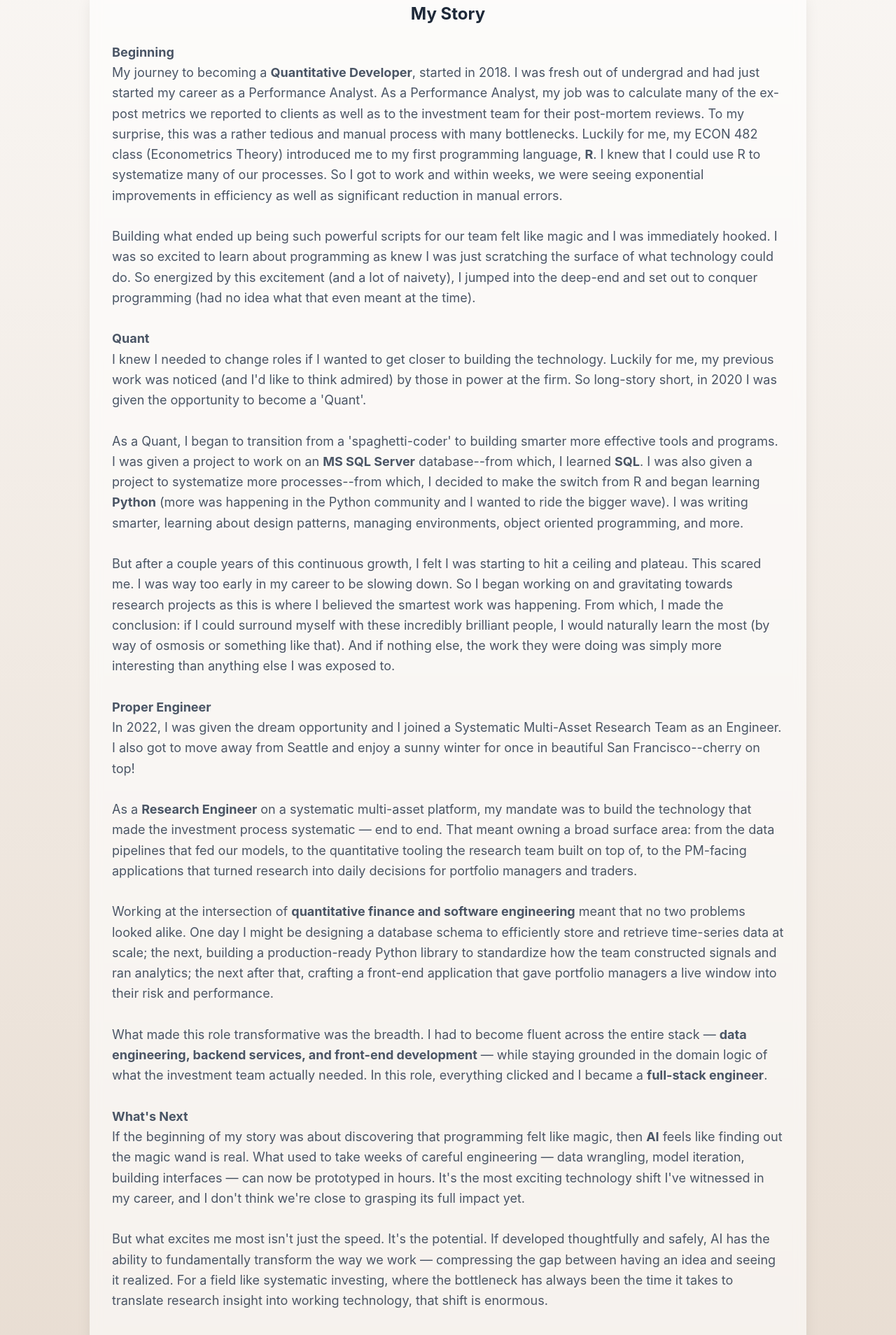
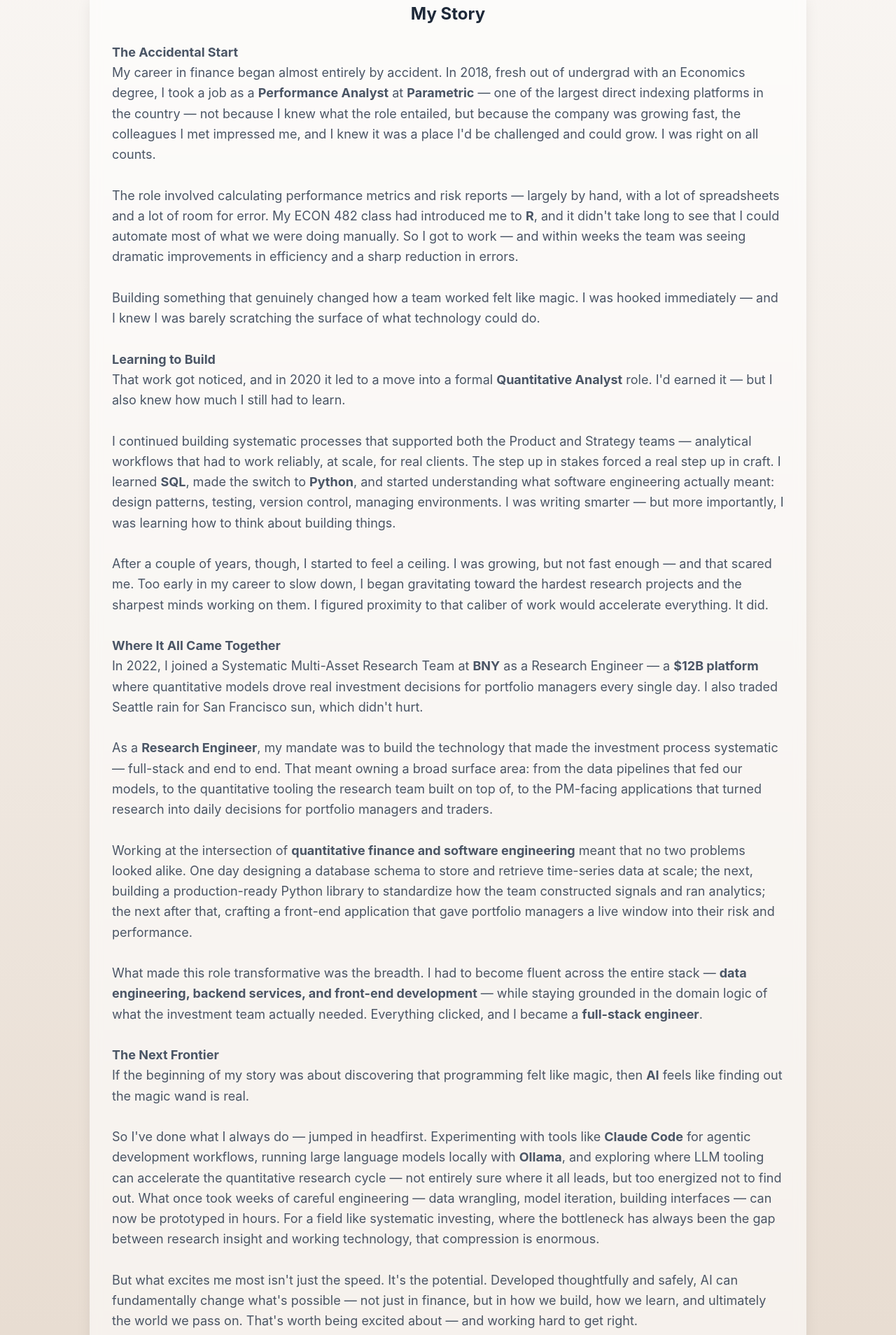
Before and after one commit to elijah-dmytrenko/portfolio, a Next.js app: page /about in a window 1280 px wide. Shown: the part 800-2708 px from the top of the page at 70% size. Built offline with nearby package versions, Linux system fonts and the light colour scheme.

Commit message:
update story

```diff
--- a/src/app/about/MyStory.tsx
+++ b/src/app/about/MyStory.tsx
@@ -3,99 +3,98 @@ export default function MyStory() {
     <div className="bg-white/60 dark:bg-gray-800/30 backdrop-blur-sm rounded-2xl p-8 mb-8 shadow-xl">
       <h2 className="text-2xl font-bold text-gray-800 dark:text-white mb-6 text-center lg:text-center">My Story</h2>
       <div className="text-lg text-gray-600 dark:text-gray-300 leading-relaxed">
-        <p className="font-bold">Beginning</p>
+        <p className="font-bold">The Accidental Start</p>
         <p>
-          My journey to becoming a <strong>Quantitative Developer</strong>, started in 2018. I was fresh out of
-          undergrad and had just started my career as a Performance Analyst. As a Performance Analyst, my job was to
-          calculate many of the ex-post metrics we reported to clients as well as to the investment team for their
-          post-mortem reviews. To my surprise, this was a rather tedious and manual process with many bottlenecks.
-          Luckily for me, my ECON 482 class (Econometrics Theory) introduced me to my first programming language,{" "}
-          <strong>R</strong>. I knew that I could use R to systematize many of our processes. So I got to work and
-          within weeks, we were seeing exponential improvements in efficiency as well as significant reduction in manual
-          errors.
+          My career in finance began almost entirely by accident. In 2018, fresh out of undergrad with an Economics
+          degree, I took a job as a <strong>Performance Analyst</strong> at{" "}
+          <strong>Parametric</strong> — one of the largest direct indexing platforms in the country — not because I knew
+          what the role entailed, but because the company was growing fast, the colleagues I met impressed me, and I
+          knew it was a place I&apos;d be challenged and could grow. I was right on all counts.
         </p>
         <br />
         <p>
-          Building what ended up being such powerful scripts for our team felt like magic and I was immediately hooked.
-          I was so excited to learn about programming as knew I was just scratching the surface of what technology could
-          do. So energized by this excitement (and a lot of naivety), I jumped into the deep-end and set out to conquer
-          programming (had no idea what that even meant at the time).
-        </p>
-        <br />
-        <p className="font-bold">Quant</p>
-        <p>
-          I knew I needed to change roles if I wanted to get closer to building the technology. Luckily for me, my
-          previous work was noticed (and I&apos;d like to think admired) by those in power at the firm. So long-story
-          short, in 2020 I was given the opportunity to become a &apos;Quant&apos;.
+          The role involved calculating performance metrics and risk reports — largely by hand, with a lot of
+          spreadsheets and a lot of room for error. My ECON 482 class had introduced me to <strong>R</strong>, and it
+          didn&apos;t take long to see that I could automate most of what we were doing manually. So I got to work —
+          and within weeks the team was seeing dramatic improvements in efficiency and a sharp reduction in errors.
         </p>
         <br />
         <p>
-          As a Quant, I began to transition from a &apos;spaghetti-coder&apos; to building smarter more effective tools
-          and programs. I was given a project to work on an <strong>MS SQL Server</strong> database--from which, I
-          learned <strong>SQL</strong>. I was also given a project to systematize more processes--from which, I decided
-          to make the switch from R and began learning <strong>Python</strong> (more was happening in the Python
-          community and I wanted to ride the bigger wave). I was writing smarter, learning about design patterns,
-          managing environments, object oriented programming, and more.
+          Building something that genuinely changed how a team worked felt like magic. I was hooked immediately — and
+          I knew I was barely scratching the surface of what technology could do.
+        </p>
+        <br />
+        <p className="font-bold">Learning to Build</p>
+        <p>
+          That work got noticed, and in 2020 it led to a move into a formal{" "}
+          <strong>Quantitative Analyst</strong> role. I&apos;d earned
+          it — but I also knew how much I still had to learn.
         </p>
         <br />
         <p>
-          But after a couple years of this continuous growth, I felt I was starting to hit a ceiling and plateau. This
-          scared me. I was way too early in my career to be slowing down. So I began working on and gravitating towards
-          research projects as this is where I believed the smartest work was happening. From which, I made the
-          conclusion: if I could surround myself with these incredibly brilliant people, I would naturally learn the
-          most (by way of osmosis or something like that). And if nothing else, the work they were doing was simply more
-          interesting than anything else I was exposed to.
-        </p>
-        <br />
-        <p className="font-bold">Proper Engineer</p>
-        <p>
-          In 2022, I was given the dream opportunity and I joined a Systematic Multi-Asset Research Team as an Engineer.
-          I also got to move away from Seattle and enjoy a sunny winter for once in beautiful San Francisco--cherry on
-          top!
+          I continued building systematic processes that supported both the Product and Strategy teams — analytical
+          workflows that had to work reliably, at scale, for real clients. The step up in stakes forced a real step up
+          in craft. I learned <strong>SQL</strong>, made the switch to <strong>Python</strong>, and started
+          understanding what software engineering actually meant: design patterns, testing, version control, managing
+          environments. I was writing smarter — but more importantly, I was learning how to think about building things.
         </p>
         <br />
         <p>
-          As a <strong>Research Engineer</strong> on a systematic multi-asset platform, my mandate was to build the
-          technology that made the investment process systematic — end to end. That meant owning a broad surface area:
-          from the data pipelines that fed our models, to the quantitative tooling the research team built on top of, to
-          the PM-facing applications that turned research into daily decisions for portfolio managers and traders.
+        After a couple of years, though, I started to feel a ceiling. I was growing, but not fast enough — and that scared me.
+        Too early in my career to slow down, I began gravitating toward the hardest research projects and the sharpest minds working on them.
+        I figured proximity to that caliber of work would accelerate everything. It did.
+        </p>
+        <br />
+        <p className="font-bold">Where It All Came Together</p>
+        <p>
+          In 2022, I joined a Systematic Multi-Asset Research Team at <strong>BNY</strong> as a Research Engineer — a{" "}
+          <strong>$12B platform</strong> where quantitative models drove real investment decisions for portfolio managers
+          every single day. I also traded Seattle rain for San Francisco sun, which didn&apos;t hurt.
+        </p>
+        <br />
+        <p>
+          As a <strong>Research Engineer</strong>, my mandate was to build the technology that made the investment
+          process systematic — full-stack and end to end. That meant owning a broad surface area: from the data pipelines that fed our
+          models, to the quantitative tooling the research team built on top of, to the PM-facing applications that
+          turned research into daily decisions for portfolio managers and traders.
         </p>
         <br />
         <p>
           Working at the intersection of <strong>quantitative finance and software engineering</strong> meant that no
-          two problems looked alike. One day I might be designing a database schema to efficiently store and retrieve
-          time-series data at scale; the next, building a production-ready Python library to standardize how the team
-          constructed signals and ran analytics; the next after that, crafting a front-end application that gave
-          portfolio managers a live window into their risk and performance.
+          two problems looked alike. One day designing a database schema to store and retrieve time-series data at scale;
+          the next, building a production-ready Python library to standardize how the team constructed signals and ran
+          analytics; the next after that, crafting a front-end application that gave portfolio managers a live window
+          into their risk and performance.
         </p>
         <br />
         <p>
           What made this role transformative was the breadth. I had to become fluent across the entire stack —{" "}
           <strong>data engineering, backend services, and front-end development</strong> — while staying grounded in the
-          domain logic of what the investment team actually needed. In this role, everything clicked and I became a{" "}
+          domain logic of what the investment team actually needed. Everything clicked, and I became a{" "}
           <strong>full-stack engineer</strong>.
         </p>
         <br />
-        <p className="font-bold">What&apos;s Next</p>
+        <p className="font-bold">The Next Frontier</p>
         <p>
           If the beginning of my story was about discovering that programming felt like magic, then{" "}
-          <strong>AI</strong> feels like finding out the magic wand is real. What used to take weeks of careful
-          engineering — data wrangling, model iteration, building interfaces — can now be prototyped in hours. It&apos;s
-          the most exciting technology shift I&apos;ve witnessed in my career, and I don&apos;t think we&apos;re close
-          to grasping its full impact yet.
+          <strong>AI</strong> feels like finding out the magic wand is real.
         </p>
         <br />
         <p>
-          But what excites me most isn&apos;t just the speed. It&apos;s the potential. If developed thoughtfully and
-          safely, AI has the ability to fundamentally transform the way we work — compressing the gap between having an
-          idea and seeing it realized. For a field like systematic investing, where the bottleneck has always been the
-          time it takes to translate research insight into working technology, that shift is enormous.
+          So I&apos;ve done what I always do — jumped in headfirst. Experimenting with tools like{" "}
+          <strong>Claude Code</strong> for agentic development workflows, running large language models locally with{" "}
+          <strong>Ollama</strong>, and exploring where LLM tooling can accelerate the quantitative research cycle —
+          not entirely sure where it all leads, but too energized not to find out. What once took weeks of careful engineering — data wrangling,
+          model iteration, building interfaces — can now be prototyped in hours. For a field like systematic investing,
+          where the bottleneck has always been the gap between research insight and working technology, that compression
+          is enormous.
         </p>
         <br />
         <p>
-          And beyond work, I think about the world we&apos;re building and eventually handing off. Done right, this
-          technology can give more people access to better tools, better decisions, and better outcomes. That&apos;s
-          worth being excited about — and working hard to get right.
+          But what excites me most isn&apos;t just the speed. It&apos;s the potential. Developed thoughtfully and
+          safely, AI can fundamentally change what&apos;s possible — not just in finance, but in how we build, how we
+          learn, and ultimately the world we pass on. That&apos;s worth being excited about — and working hard to get
+          right.
         </p>
       </div>
     </div>
--- a/src/app/about/page.tsx
+++ b/src/app/about/page.tsx
@@ -97,7 +97,7 @@ export default function About() {
                   </div>
                   <div>
                     <p className="font-medium">Research Engineer</p>
-                    <p className="text-sm text-gray-500 dark:text-gray-400">January 2022-June 2025</p>
+                    <p className="text-sm text-gray-500 dark:text-gray-400">January 2022-Present</p>
                   </div>
                 </li>
                 <li className="flex items-center">
```
